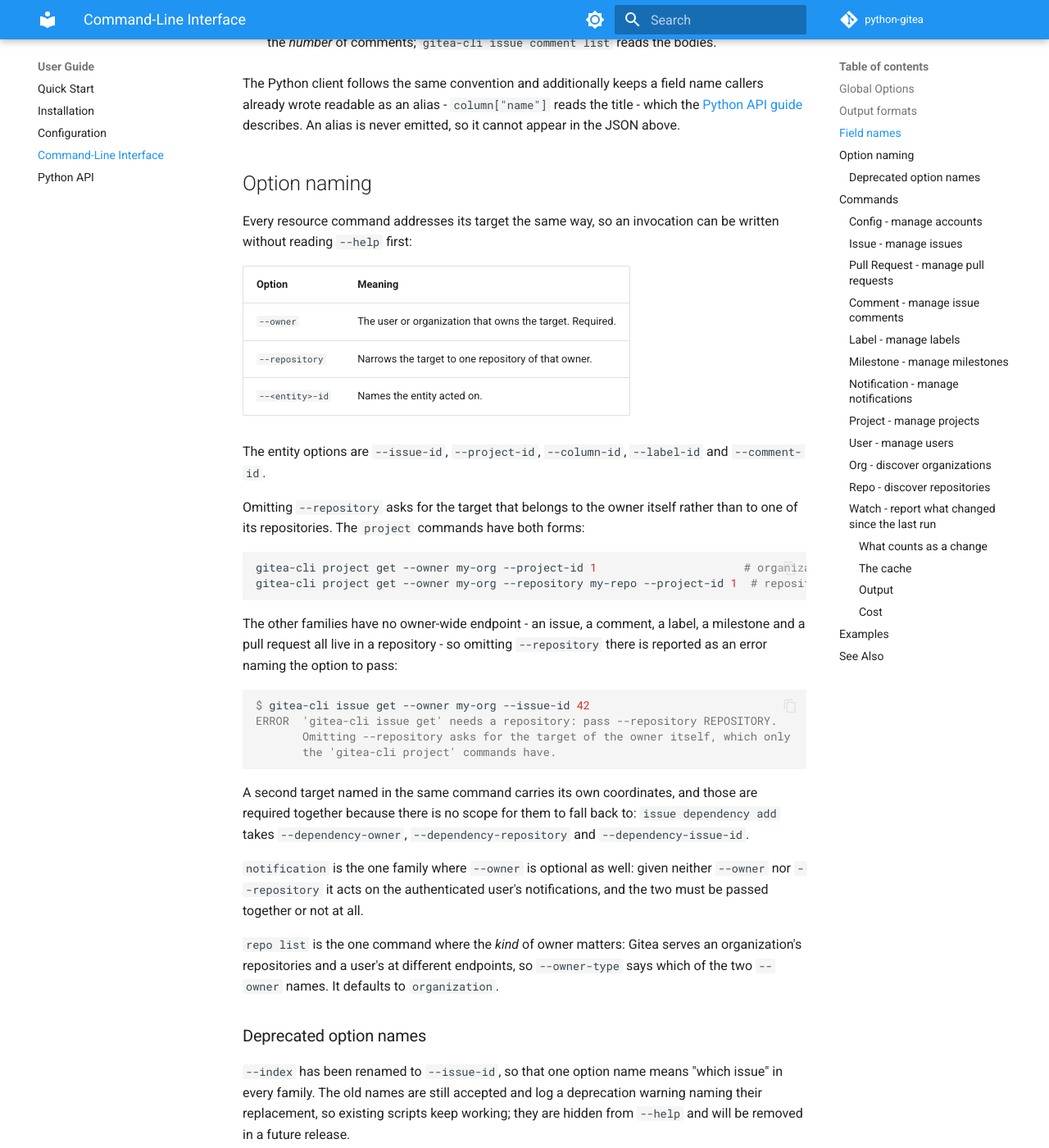
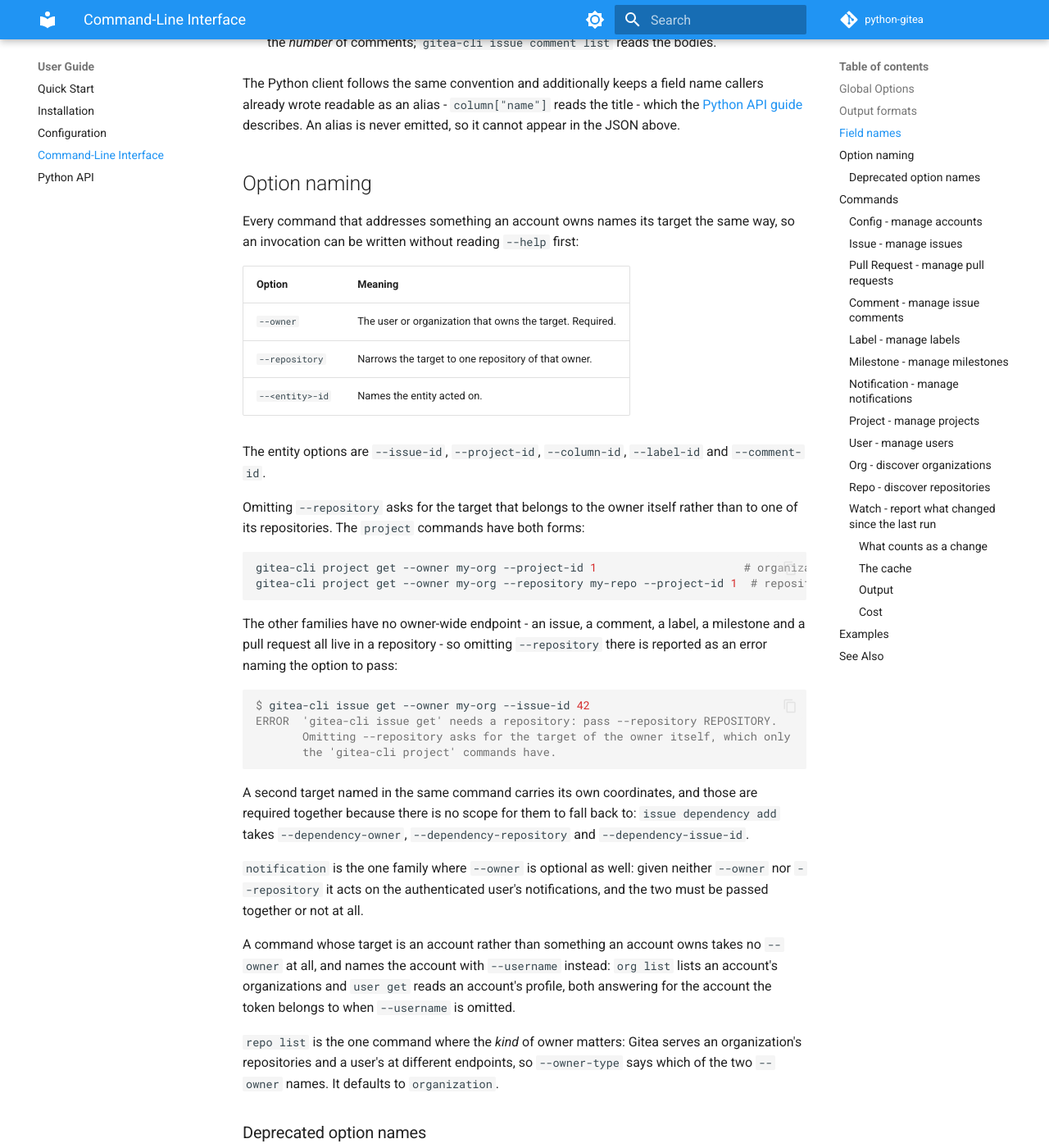
Before and after one commit to isaac-cf-wong/python-gitea, an MkDocs documentation site: the page built from docs/user-guide/cli.md, in a window 1280 px wide and 1400 px high, scrolled down 2651 px. Shown: the whole window at 82% size. Built offline with MkDocs 1.6.1 and Material for MkDocs 9.7.7, drawn with Linux system fonts in a browser that asks for light colours; comment, search, counter and statistics services are not loaded.

Commit message:
docs(cli): say that an account-scoped command takes no owner
The option table said --owner is required of every resource command, which
'org list' and 'user get' are not: their target is an account rather than
something an account owns, so they take --username and no --owner at all.
Scope the rule to commands addressing an owned target and name the
account-scoped form beside the existing 'notification' exception.

```diff
--- a/docs/user-guide/cli.md
+++ b/docs/user-guide/cli.md
@@ -117,8 +117,8 @@
 
 ## Option naming
 
-Every resource command addresses its target the same way, so an invocation can
-be written without reading `--help` first:
+Every command that addresses something an account owns names its target the same
+way, so an invocation can be written without reading `--help` first:
 
 | Option          | Meaning                                                  |
 | --------------- | -------------------------------------------------------- |
@@ -156,6 +156,11 @@
 `notification` is the one family where `--owner` is optional as well: given
 neither `--owner` nor `--repository` it acts on the authenticated user's
 notifications, and the two must be passed together or not at all.
+
+A command whose target is an account rather than something an account owns takes
+no `--owner` at all, and names the account with `--username` instead: `org list`
+lists an account's organizations and `user get` reads an account's profile, both
+answering for the account the token belongs to when `--username` is omitted.
 
 `repo list` is the one command where the _kind_ of owner matters: Gitea serves
 an organization's repositories and a user's at different endpoints, so
```
